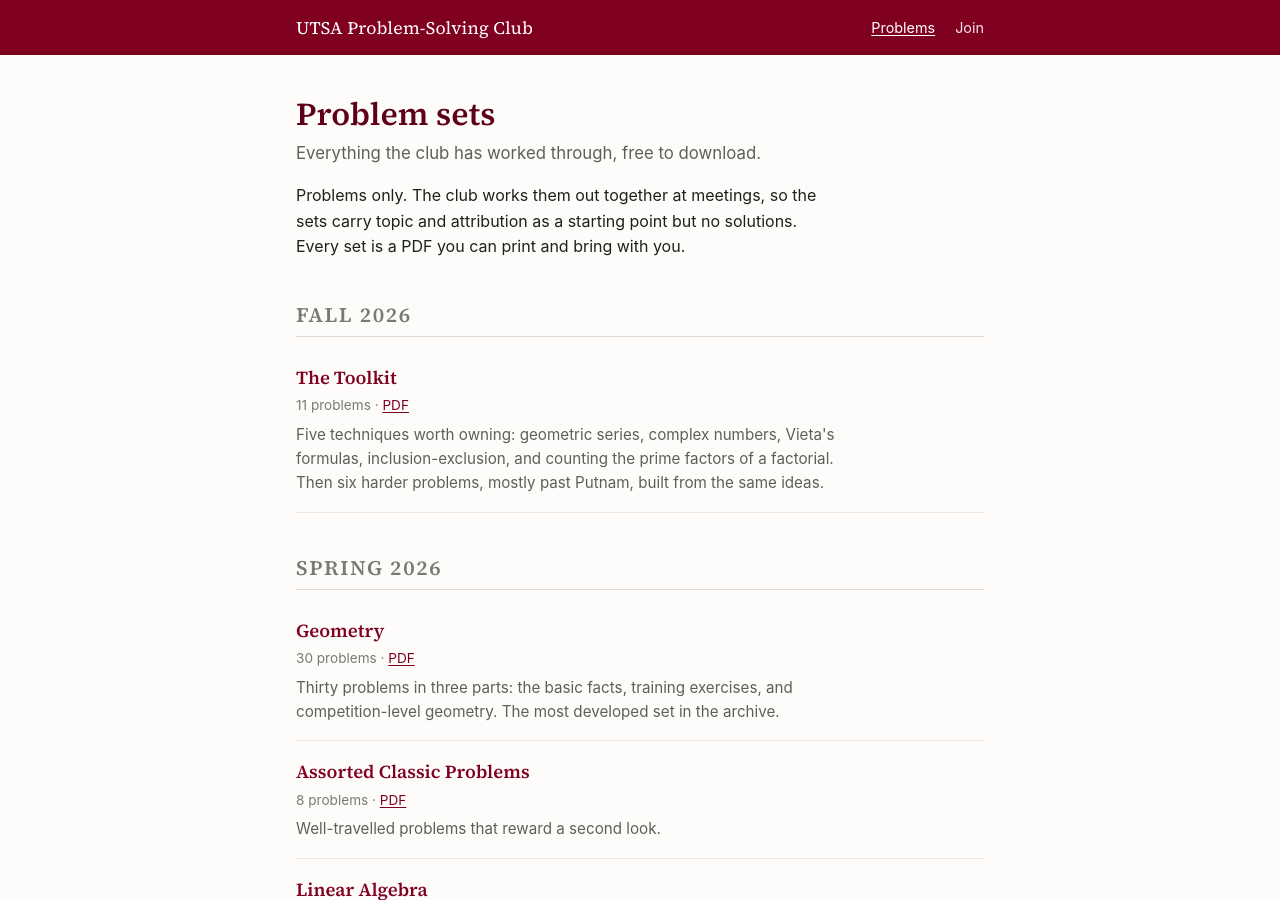
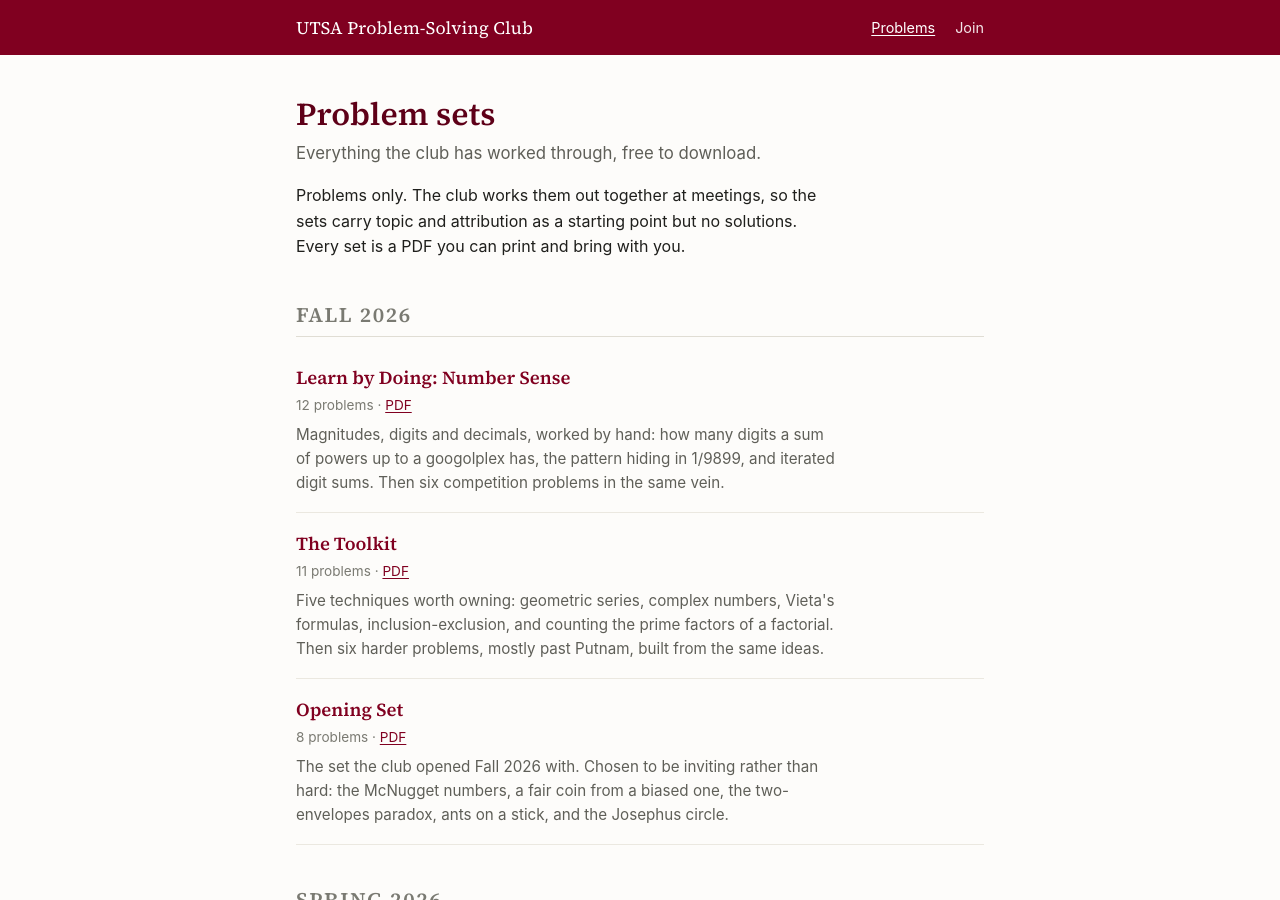
Before and after one commit to eduenez/psclub, a Jekyll site: the page built from problems.md, in a window 1280 px wide and 900 px high. Built offline with Jekyll 4.4.1, drawn with Linux system fonts in a browser that asks for light colours.

Commit message:
Publish the Fall 2026 Opening and Number Sense sets
Completes Fall 2026 on the site: the term now carries all three meetings
(9, 16 and 23 September) rather than the Toolkit alone.

Both new sets are filed under the per-term subdirectory convention, which
the sync script already handles. Every set's PDF is rebuilt so the published
artifacts match their sources after the source-field cleanup.

Counts in CLAUDE.md refreshed: ten problems are withheld behind a comment,
so the site shows 115 of 125 authored.

```diff
--- a/_data/sets.yml
+++ b/_data/sets.yml
@@ -1,6 +1,54 @@
 # GENERATED by bin/extract-problems.py — do not edit by hand.
 # Source: /Users/eduenez/repos/teaching/ProblemSolving/ProblemSetsPSC
 # Re-run the script after changing any .tex file.
+
+- slug: number-sense
+  title: "Learn by Doing: Number Sense"
+  term: "Fall 2026"
+  date: "2026-09-23"
+  source_tex: "Fall2026/number-sense.tex"
+  count: 12
+  blurb: "Magnitudes, digits and decimals, worked by hand: how many digits a sum of powers up to a googolplex has, the pattern hiding in 1/9899, and iterated digit sums. Then six competition problems in the same vein."
+  problems:
+    - title: "Unsimplified answers don't count for much!"
+      topic: "Algebra / Numerical Answers"
+      difficulty: "Easy"
+    - title: "Powers of (Almost) Equal"
+      topic: "Number Sense / Estimation"
+      difficulty: "Medium"
+    - title: "From hundred, to googol, to googolplex"
+      topic: "Number Sense / Magnitudes"
+    - title: "Sum of digits of sum of digits of sum of digits of…"
+      topic: "Number Sense / Digits"
+    - title: "Integer sequences in rationals!"
+      topic: "Number Sense / Periodicity"
+    - title: "Upstream, Downstream"
+      topic: "Number / Algebra Sense"
+      difficulty: "Easy"
+    - title: "The Little Grasshopper that Could"
+      topic: "Number Sense / Optimization"
+      difficulty: "Medium"
+      source: "Putnam 2021 A1"
+    - title: "Every Composite, Almost a Product"
+      topic: "Number Theory / Algebra"
+      difficulty: "Easy"
+      source: "Putnam 1988 B1"
+    - title: "Two, Three, Four"
+      topic: "Number Theory / Diophantine"
+      difficulty: "Medium"
+      source: "Putnam 2024 A1"
+    - title: "d-d-death (to 2016)"
+      topic: "Number Theory / Factorials"
+      difficulty: "Medium"
+      source: "Putnam 2016 A1"
+    - title: "\\(A^3 + B^3 + C^3 - 3ABC =\\)?"
+      topic: "Algebra / Factoring"
+      difficulty: "Easy"
+      source: "Putnam 2019 A1"
+    - title: "What's up, \\(\\mathbb{F}_{1979}\\)?"
+      topic: "Number Theory / Pairing"
+      difficulty: "Hard"
+      source: "IMO 1979, Problem 1"
 
 - slug: toolkit
   title: "The Toolkit"
@@ -49,6 +97,34 @@
       topic: "Combinatorics / Counting"
       difficulty: "Easy"
       source: "Putnam 1985 A1"
+
+- slug: opening
+  title: "Opening Set"
+  term: "Fall 2026"
+  date: "2026-09-09"
+  source_tex: "Fall2026/opening.tex"
+  count: 8
+  blurb: "The set the club opened Fall 2026 with. Chosen to be inviting rather than hard: the McNugget numbers, a fair coin from a biased one, the two-envelopes paradox, ants on a stick, and the Josephus circle."
+  epigraph: "Don't just read it; fight it!"
+  epigraph_by: "Paul Halmos"
+  problems:
+    - title: "The Chicken McNugget Problem"
+      topic: "Number Theory"
+      difficulty: "Easy"
+    - title: "A Fair Coin from a Biased One"
+      topic: "Probability / Algorithms"
+    - title: "Five Points in a Square"
+      topic: "Geometry / Pigeonhole"
+    - title: "Coprime Neighbors"
+      topic: "Number Theory / Pigeonhole"
+    - title: "The Two Envelopes Paradox"
+      topic: "Probability / Paradox"
+    - title: "Ants on a Stick"
+      topic: "Combinatorics / Physical Reasoning"
+    - title: "The Counterfeit Coin"
+      topic: "Logic / Information Theory"
+    - title: "The Josephus Survivor"
+      topic: "Combinatorics / Recursion"
 
 - slug: geometry
   title: "Geometry"
--- /dev/null
+++ b/problems/number-sense.md
@@ -0,0 +1,8 @@
+---
+layout: set
+slug: number-sense
+title: "Learn by Doing: Number Sense"
+permalink: /problems/number-sense/
+description: >-
+  Magnitudes, digits and decimals, worked by hand: how many digits a sum of powers up to a googolplex has, the pattern hiding in 1/9899, and iterated digit sums. Then six competition problems in the same vein.
+---
--- /dev/null
+++ b/problems/opening.md
@@ -0,0 +1,8 @@
+---
+layout: set
+slug: opening
+title: Opening Set
+permalink: /problems/opening/
+description: >-
+  The set the club opened Fall 2026 with. Chosen to be inviting rather than hard: the McNugget numbers, a fair coin from a biased one, the two-envelopes paradox, ants on a stick, and the Josephus circle.
+---
```
Also changed, not shown: CLAUDE.md (+2 -2 lines), bin/extract-problems.py (+14 -0 lines), 11 other files.
